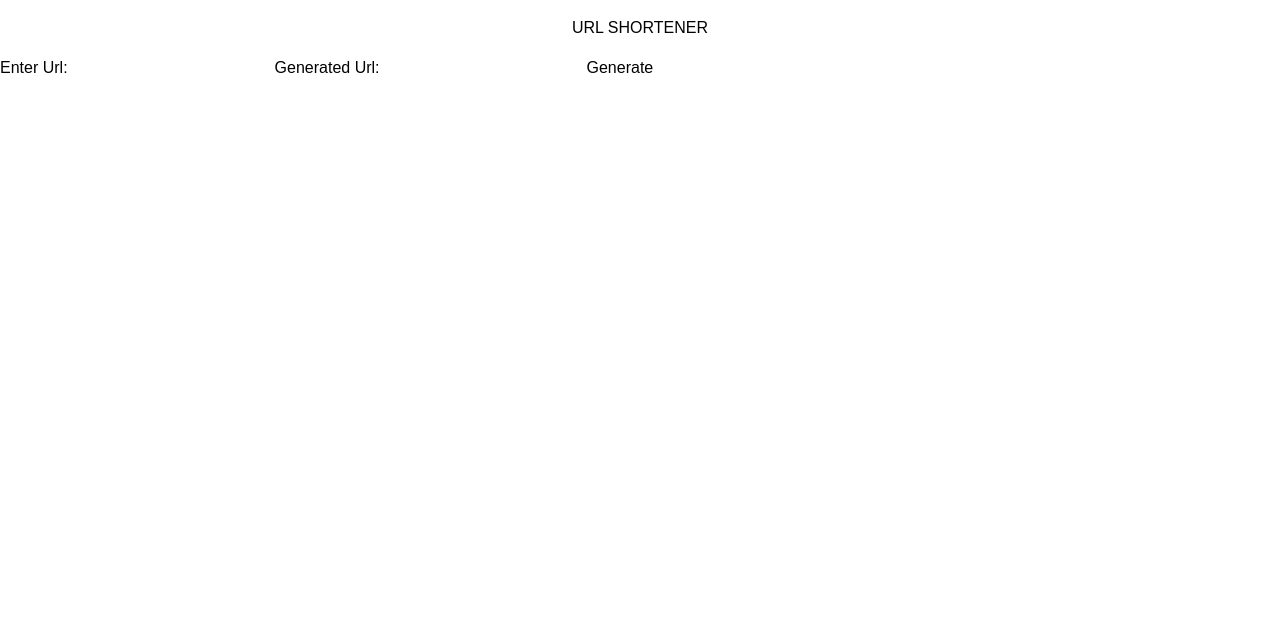
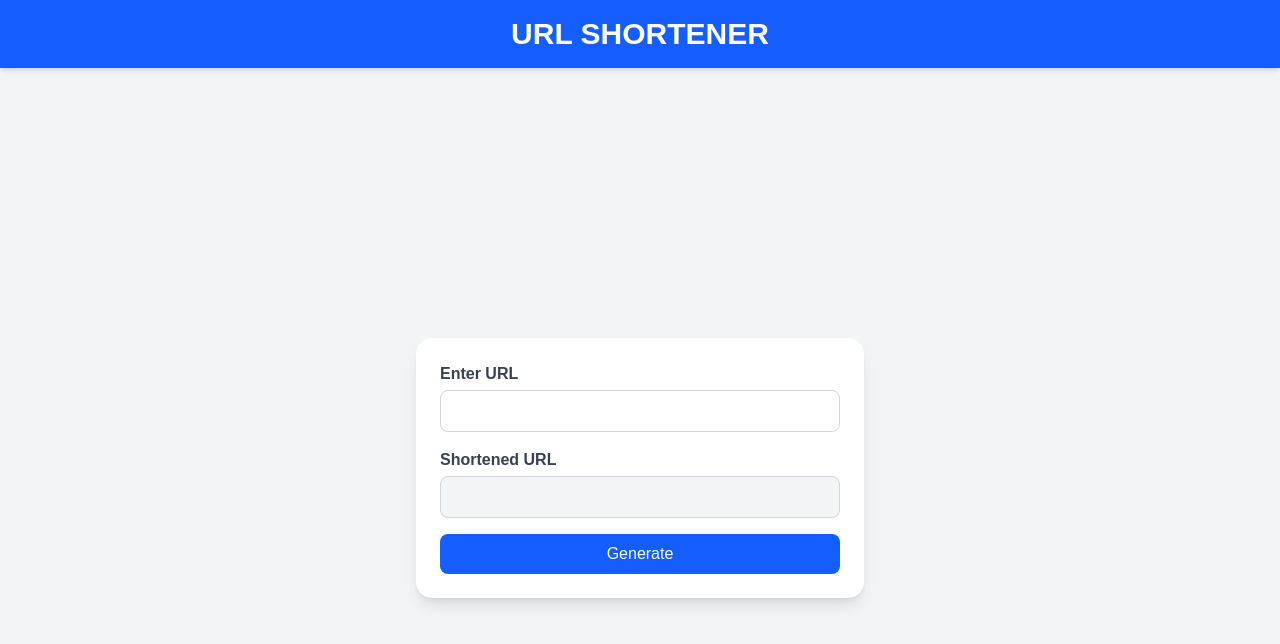
Before and after one commit to M-U-Rony/URL-Shortener, a Next.js app: page / in a window 1280 px wide. Shown: the top 644 px of the page. Built offline with nearby package versions, Linux system fonts and the light colour scheme.

Commit message:
completed

```diff
--- a/app/api/handleform/route.ts
+++ b/app/api/handleurl/route.ts
@@ -15,6 +15,13 @@ export async function POST(req: NextRequest) {
             return NextResponse.json({ error: "Original URL is required" }, { status: 400 });
         }
 
+        const ishaveAlready = await Url.findOne({originalUrl});
+
+        if(ishaveAlready){
+            return NextResponse.json({ shortUrl: `http://localhost:3000/${ishaveAlready.shortId}` });
+
+        }
+
         const shortId =Math.random().toString(36).substring(2, 10);
 
         await Url.create({
--- a/app/page.tsx
+++ b/app/page.tsx
@@ -9,7 +9,7 @@ export default function Home() {
     e.preventDefault();
 
     const formData = new FormData(e.currentTarget);
-    const response = await fetch('/api/handleform', {
+    const response = await fetch('/api/handleurl', {
       method: 'POST',
       body: formData,
     });
@@ -25,19 +25,62 @@ export default function Home() {
 
   return (
     <>
-      <nav className="flex align-middle justify-center p-4">
-        URL SHORTENER
-      </nav>
 
-      <main>
-        <form onSubmit={handleSubmit}>
-          <label htmlFor="input">Enter Url:</label>
-          <input type="text" id="input" name="input" required />
-          <label htmlFor="output">Generated Url:</label>
-          <input type="text" id="output" value={shortUrl} readOnly />
-          <button type="submit">Generate</button>
-        </form>
-      </main>
-    </>
+ <nav className="bg-blue-600 text-white py-4 px-6 shadow-md relative h-[60px text-center">
+
+    <p className="text-3xl font-bold">
+      URL SHORTENER
+    </p>
+
+</nav>
+
+
+  <main className="flex justify-center items-center min-h-screen bg-gray-100 px-4">
+    <form
+      onSubmit={handleSubmit}
+      className="bg-white shadow-lg rounded-2xl p-6 w-full max-w-md space-y-4"
+    >
+      <div>
+        <label
+          htmlFor="input"
+          className="block text-gray-700 font-semibold mb-1"
+        >
+          Enter URL
+        </label>
+        <input
+          type="text"
+          id="input"
+          name="input"
+          required
+          className="w-full px-4 py-2 border border-gray-300 rounded-lg focus:outline-none focus:ring-2 focus:ring-blue-500"
+        />
+      </div>
+
+      <div>
+        <label
+          htmlFor="output"
+          className="block text-gray-700 font-semibold mb-1"
+        >
+          Shortened URL
+        </label>
+        <input
+          type="text"
+          id="output"
+          value={shortUrl}
+          readOnly
+          className="w-full px-4 py-2 border border-gray-300 rounded-lg bg-gray-100 text-gray-700"
+        />
+      </div>
+
+      <button
+        type="submit"
+        className="w-full bg-blue-600 text-white py-2 px-4 rounded-lg hover:bg-blue-700 transition duration-300"
+      >
+        Generate
+      </button>
+    </form>
+  </main>
+</>
+
   );
 }
--- a/lib/models/url.ts
+++ b/lib/models/url.ts
@@ -1,4 +1,3 @@
-// models/url.ts
 
 import mongoose, { Schema, models, model } from 'mongoose';
 
@@ -18,7 +17,6 @@ const urlSchema = new Schema({
   },
 });
 
-// ✅ Avoid model overwrite in dev (Hot Reloading in Next.js)
 const Url = models.Url || model('Url', urlSchema);
 
 export default Url;
```
